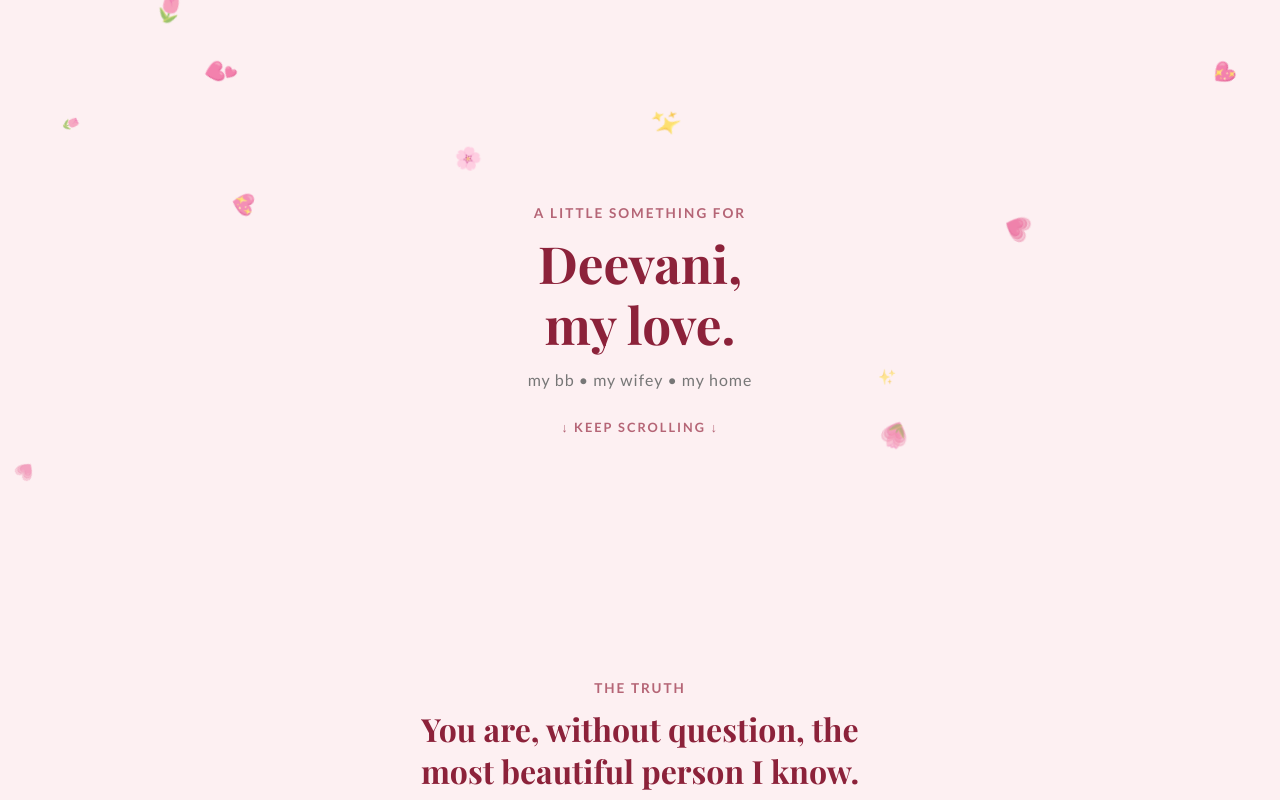
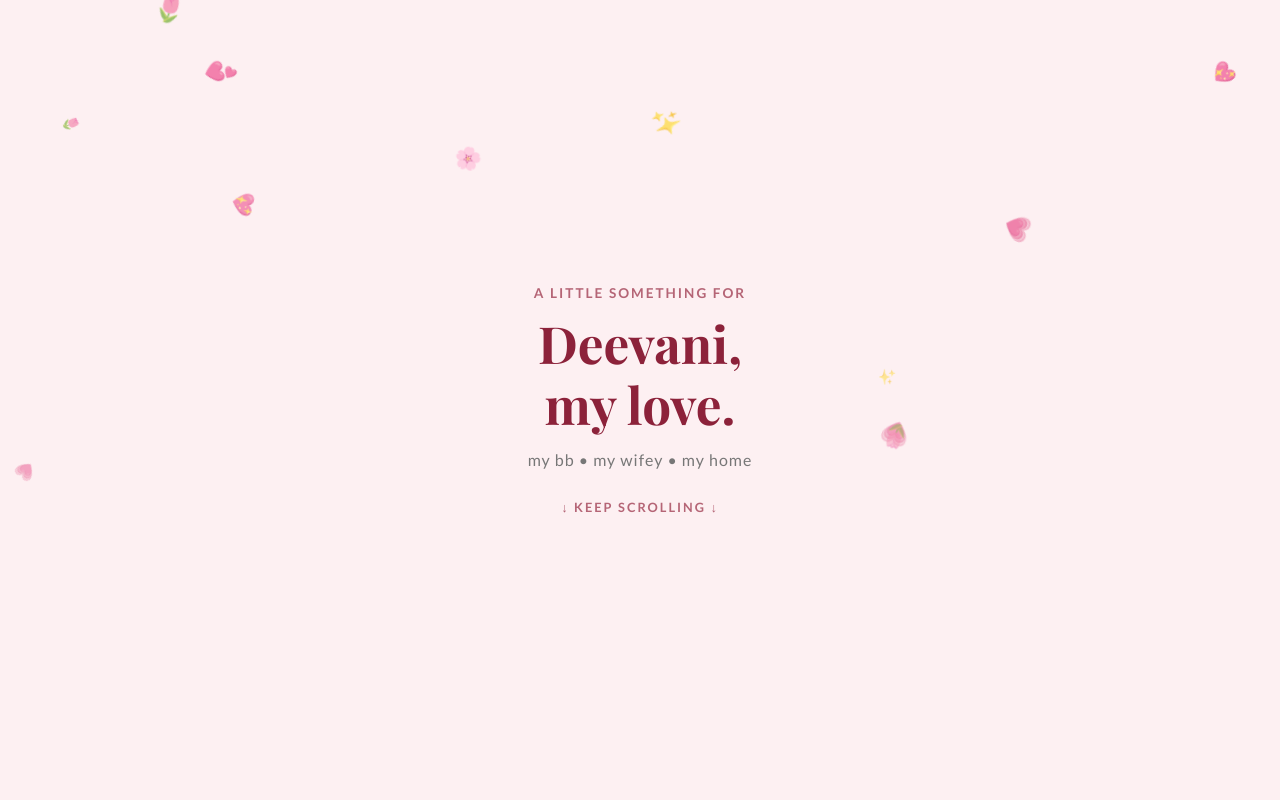
Before and after one commit to xeint/Deevani, a plain HTML site: page index.html in a window 1280 px wide. Shown: the top 800 px of the page. Drawn offline with nearby package versions, Linux system fonts and the light colour scheme; a web font is replaced by a local one.

Commit message:
css update

```diff
--- a/style.css
+++ b/style.css
@@ -44,16 +44,16 @@
     }
   }
 
-  /* === LAYAR PEMBUKA (HERO SECTION) === */
-  .hero-section {
+/* === LAYAR PEMBUKA (HERO SECTION) === */
+.hero-section {
     position: relative;
     z-index: 2;
-    min-height: 80vh;
+    height: 100vh;
     display: flex;
     align-items: center;
     justify-content: center;
     text-align: center;
-    padding: 60px 20px;
+    padding: 20px;
   }
 
   .section-subtitle {
```
